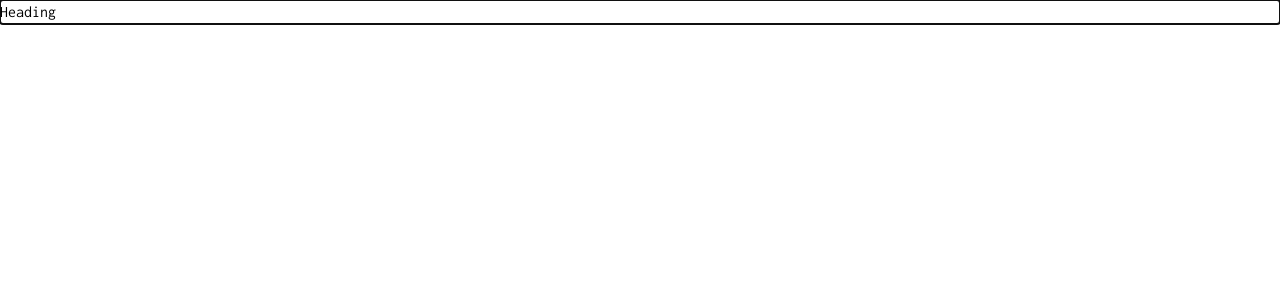
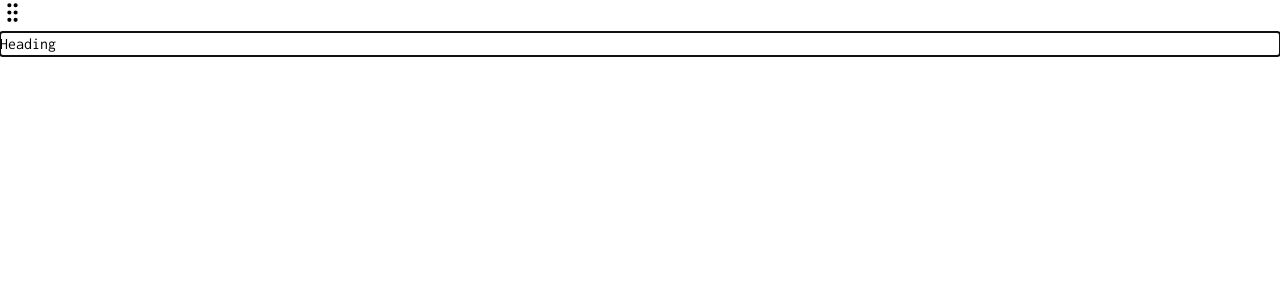
Before and after one commit to chirag3003/react-notion-like-editor, a React (Vite) app: page / in a window 1280 px wide. Shown: the top 300 px of the page. Built offline with nearby package versions, Linux system fonts and the light colour scheme.

Commit message:
added drag button

```diff
--- a/package.json
+++ b/package.json
@@ -10,6 +10,7 @@
     "preview": "vite preview"
   },
   "dependencies": {
+    "lucide-react": "^0.306.0",
     "react": "^18.2.0",
     "react-dom": "^18.2.0"
   },
--- a/src/Editor/EditorInput.tsx
+++ b/src/Editor/EditorInput.tsx
@@ -1,4 +1,5 @@
-import {Value} from "../types";
+import { Value } from "../types";
+import { GripVertical } from "lucide-react";
 
 interface EditorInputProps {
   value: Value;
@@ -8,9 +9,18 @@ interface EditorInputProps {
   changeValue: (index: number, value: string) => void;
 }
 
-function EditorInput({value, onEnter, index, changeValue,onDelete}: EditorInputProps) {
+function EditorInput({
+  value,
+  onEnter,
+  index,
+  changeValue,
+  onDelete,
+}: EditorInputProps) {
   return (
-        <div className="w-full border border-gray-100 p-2 shadow input-container">
+    <div className="w-full border border-gray-100 p-2 shadow input-container flex gap-5 group">
+      <button className="dragButton invisible group-hover:visible ">
+        <GripVertical height={25} width={25} className="h-full text-gray-500" />
+      </button>
       <div
         onBeforeInput={(e) => {
           const evt = e.nativeEvent as KeyboardEvent;
@@ -21,20 +31,19 @@ function EditorInput({value, onEnter, index, changeValue,onDelete}: EditorInputP
             }
           }
         }}
-                onKeyDown={e => {
+        onKeyDown={(e) => {
           if (e.key !== "Backspace") return;
-                    if(value.value !== "") return;
-                    e.preventDefault()
-                    onDelete(index)
+          if (value.value !== "") return;
+          e.preventDefault();
+          onDelete(index);
         }}
-
         onInput={(e) => {
           const text = e.currentTarget.textContent;
           changeValue(index, text || "");
         }}
         className="w-full text-5xl font-bold outline-none input "
         contentEditable={true}
-                dangerouslySetInnerHTML={{__html: value.value}}
+        dangerouslySetInnerHTML={{ __html: value.value }}
       >
         {/* {value.value} */}
       </div>
```
Also changed, not shown: 1 other file (tests, documents, lock files or other folders). Lines whose indentation alone changed are shown as unchanged.
